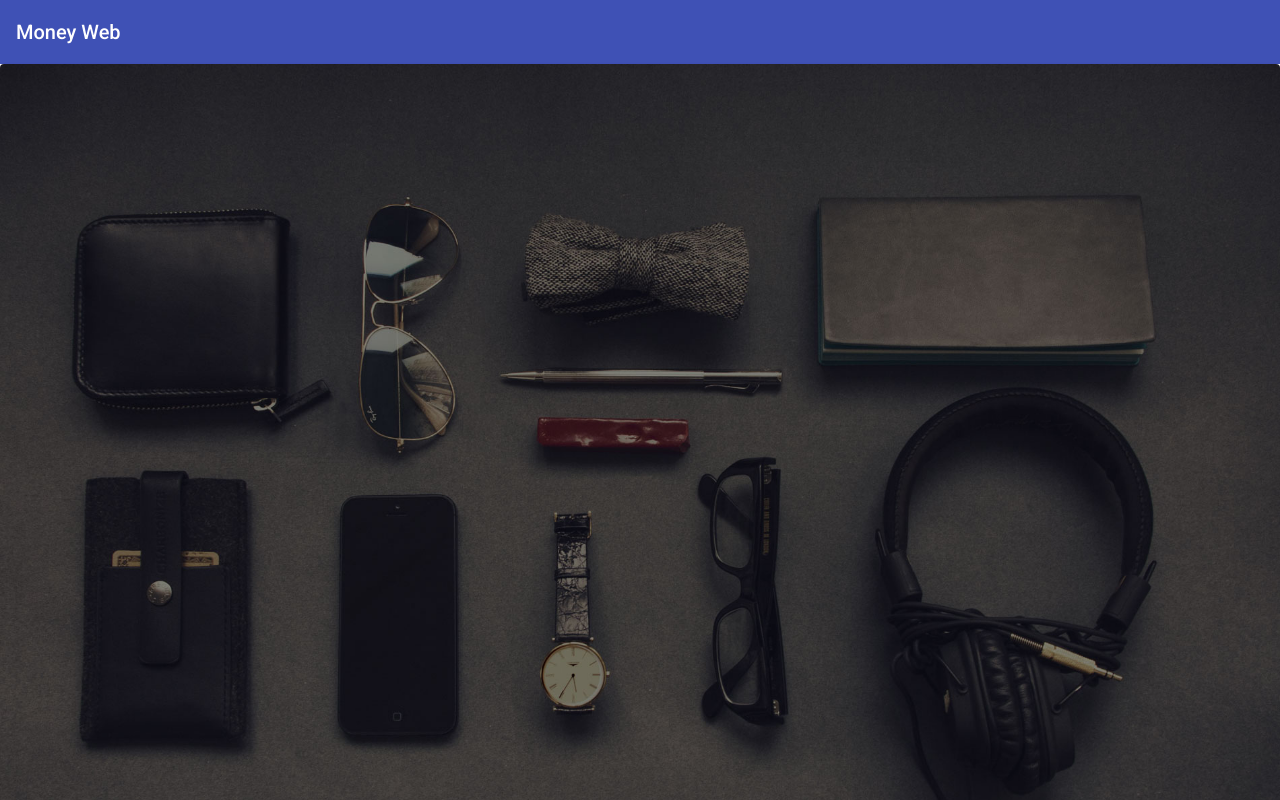
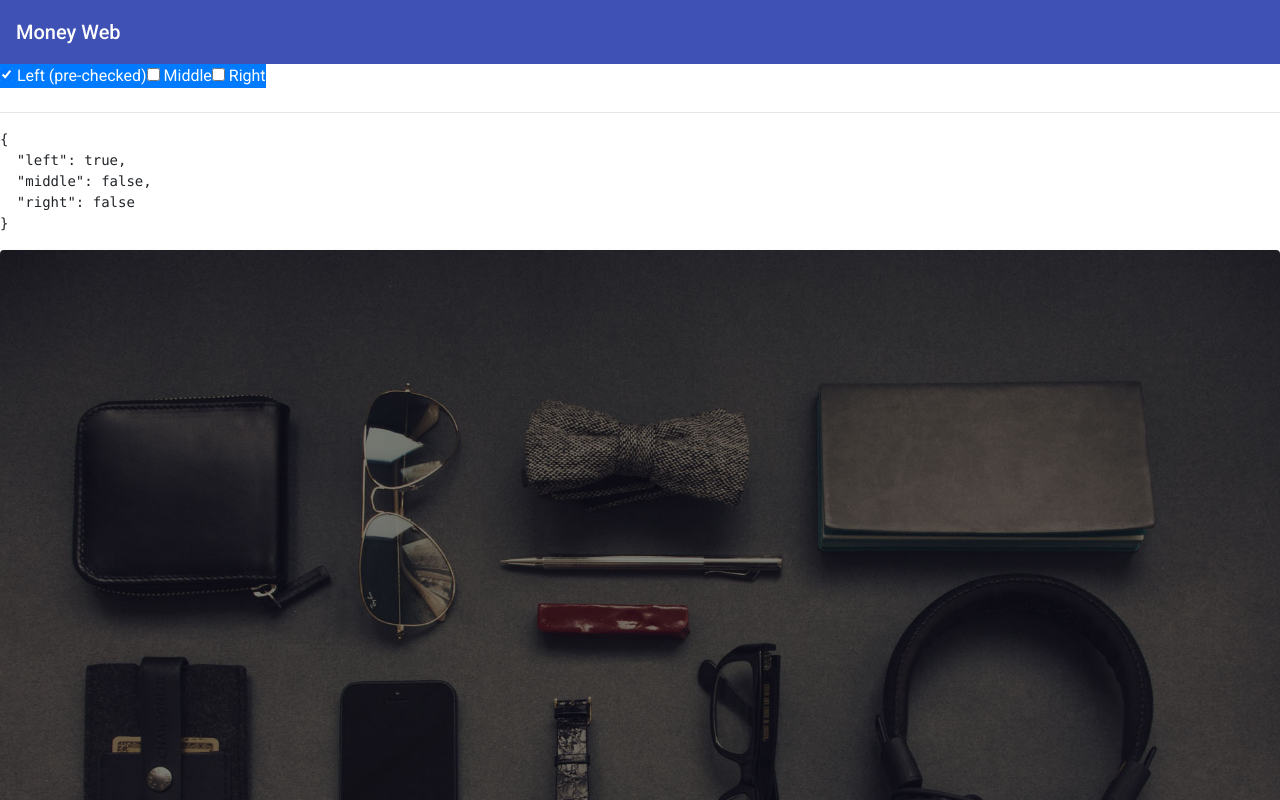
Before and after one commit to wizaord/moneyWeb, an Angular app in the folder frontend/: page / in a window 1280 px wide. Shown: the top 800 px of the page. Built offline with nearby package versions, Linux system fonts and the light colour scheme.

Commit message:
{Frontend} Cohabitation entre Bootstrap et Angular Material

```diff
--- a/frontend/angular.json
+++ b/frontend/angular.json
@@ -25,6 +25,7 @@
             ],
             "styles": [
               "./node_modules/@angular/material/prebuilt-themes/indigo-pink.css",
+              "./node_modules/bootstrap/dist/css/bootstrap.css",
               "src/styles.css"
             ],
             "scripts": []
--- a/frontend/package.json
+++ b/frontend/package.json
@@ -21,7 +21,10 @@
     "@angular/platform-browser": "~8.2.14",
     "@angular/platform-browser-dynamic": "~8.2.14",
     "@angular/router": "~8.2.14",
+    "@ng-bootstrap/ng-bootstrap": "^5.1.3",
+    "bootstrap": "^4.4.1",
     "component": "^1.1.0",
+    "mm": "^2.5.0",
     "rxjs": "~6.4.0",
     "tslib": "^1.10.0",
     "zone.js": "~0.9.1"
@@ -31,9 +34,9 @@
     "@angular/cli": "~8.3.20",
     "@angular/compiler-cli": "~8.2.14",
     "@angular/language-service": "~8.2.14",
-    "@types/node": "~8.9.4",
     "@types/jasmine": "~3.3.8",
     "@types/jasminewd2": "~2.0.3",
+    "@types/node": "~8.9.4",
     "codelyzer": "^5.0.0",
     "jasmine-core": "~3.4.0",
     "jasmine-spec-reporter": "~4.2.1",
--- a/frontend/src/app/homepage/homepage.component.html
+++ b/frontend/src/app/homepage/homepage.component.html
@@ -1,4 +1,17 @@
 <app-homepage-toolbar></app-homepage-toolbar>
+<div class="btn-group btn-group-toggle">
+  <label class="btn-primary" ngbButtonLabel>
+    <input type="checkbox" ngbButton [(ngModel)]="model.left"> Left (pre-checked)
+  </label>
+  <label class="btn-primary" ngbButtonLabel>
+    <input type="checkbox" ngbButton [(ngModel)]="model.middle"> Middle
+  </label>
+  <label class="btn-primary" ngbButtonLabel>
+    <input type="checkbox" ngbButton [(ngModel)]="model.right"> Right
+  </label>
+</div>
+<hr>
+<pre>{{model | json}}</pre>
 <mat-card>
   <img mat-card-image src="assets/home/header-bg.jpg">
 </mat-card>
--- a/frontend/src/app/homepage/homepage.component.ts
+++ b/frontend/src/app/homepage/homepage.component.ts
@@ -6,6 +6,11 @@
   styleUrls: ['./homepage.component.css']
 })
 export class HomepageComponent implements OnInit {
+  model = {
+    left: true,
+    middle: false,
+    right: false
+  };
 
   constructor() { }
 
--- a/frontend/src/styles.css
+++ b/frontend/src/styles.css
@@ -1,4 +1,3 @@
 /* You can add global styles to this file, and also import other style files */
-
 html, body { height: 100%; }
 body { margin: 0; font-family: Roboto, "Helvetica Neue", sans-serif; }
```
Also changed, not shown: frontend/src/app/app.module.ts (+9 -20 lines), 1 other file (tests, documents, lock files or other folders).
